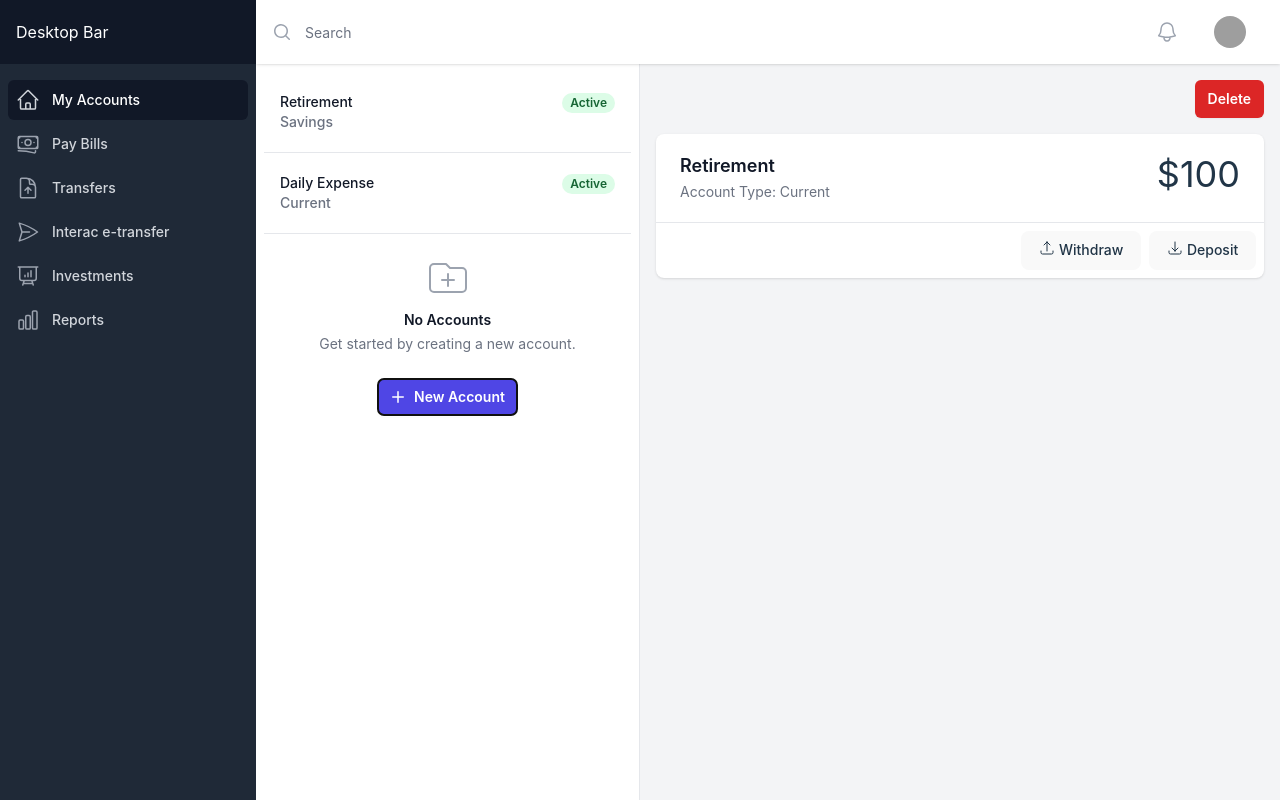
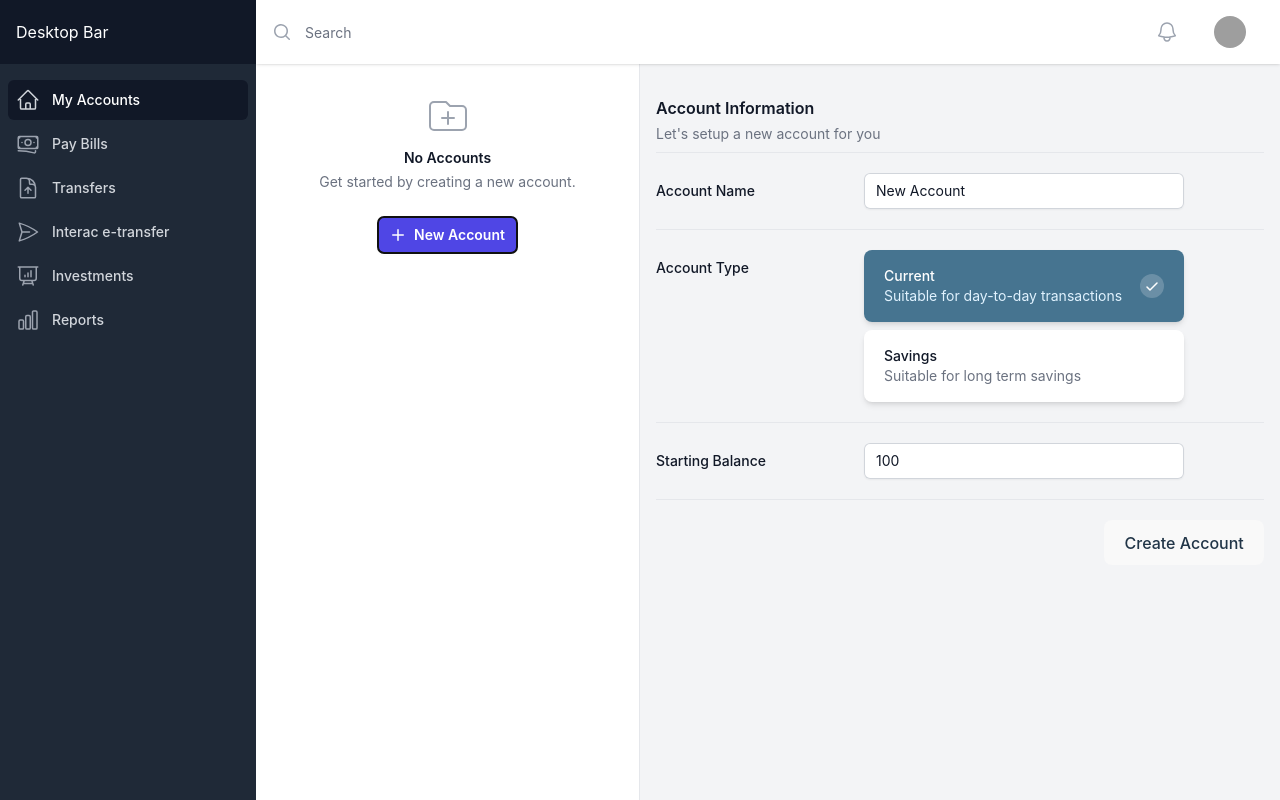
Before and after one commit to letsandeepio/banking-app, a React (Vite) app: page / in a window 1280 px wide. Both pictures are taken after a click on the button "New Account". Built offline with nearby package versions, Linux system fonts and the light colour scheme; grey boxes are pictures that could not be loaded.

Commit message:
add Create New Account form, logic & validation

```diff
--- a/package.json
+++ b/package.json
@@ -18,6 +18,7 @@
     "@heroicons/react": "^2.0.16",
     "react": "^18.2.0",
     "react-dom": "^18.2.0",
+    "sonner": "^0.1.6",
     "zustand": "^4.3.5"
   },
   "devDependencies": {
--- a/src/App.tsx
+++ b/src/App.tsx
@@ -6,6 +6,7 @@ import  DesktopSideBar from "./components/DesktopSideBar";
 import MainContainer from "./components/MainContainer";
 import NotificationsProfile from './components/NotificationsProfile';
 import SearchPanel from './components/SearchPanel';
+import { Toaster } from "sonner";
 
 export function classNames(...classes: string[]) {
   return classes.filter(Boolean).join(" ");
@@ -134,6 +135,7 @@ export default function App() {
           <MainContainer />
         </div>
       </div>
+      <Toaster richColors />
     </>
   );
 }
--- /dev/null
+++ b/src/components/AccountType.tsx
@@ -0,0 +1,95 @@
+import { useState } from "react";
+import { RadioGroup } from "@headlessui/react";
+
+export const accountTypes = [
+  {
+    name: "Current",
+    description: "Suitable for day-to-day transactions",
+    type: "current",
+  },
+  {
+    name: "Savings",
+    description: "Suitable for long term savings",
+    type: "saving"
+  },
+];
+
+export default function AccountType() {
+  const [selected, setSelected] = useState(accountTypes[0]);
+
+  return (
+    <div className='w-full'>
+      <div className='w-full sm:max-w-xs'>
+        <RadioGroup value={selected} onChange={setSelected}>
+          <RadioGroup.Label className='sr-only'>Server size</RadioGroup.Label>
+          <div className='space-y-2'>
+            {accountTypes.map((accountType) => (
+              <RadioGroup.Option
+                key={accountType.name}
+                value={accountType}
+                className={({ active, checked }) =>
+                  `${
+                    active
+                      ? "ring-2 ring-white ring-opacity-60 ring-offset-2 ring-offset-sky-300"
+                      : ""
+                  }
+                  ${
+                    checked ? "bg-sky-900 bg-opacity-75 text-white" : "bg-white"
+                  }
+                    relative flex cursor-pointer rounded-lg px-5 py-4 shadow-md focus:outline-none`
+                }
+              >
+                {({ active, checked }) => (
+                  <>
+                    <div className='flex w-full items-center justify-between'>
+                      <div className='flex items-center'>
+                        <div className='text-sm'>
+                          <RadioGroup.Label
+                            as='p'
+                            className={`font-medium  ${
+                              checked ? "text-white" : "text-gray-900"
+                            }`}
+                          >
+                            {accountType.name}
+                          </RadioGroup.Label>
+                          <RadioGroup.Description
+                            as='span'
+                            className={`inline ${
+                              checked ? "text-sky-100" : "text-gray-500"
+                            }`}
+                          >
+                            <span>{accountType.description}</span>
+                          </RadioGroup.Description>
+                        </div>
+                      </div>
+                      {checked && (
+                        <div className='shrink-0 text-white'>
+                          <CheckIcon className='h-6 w-6' />
+                        </div>
+                      )}
+                    </div>
+                  </>
+                )}
+              </RadioGroup.Option>
+            ))}
+          </div>
+        </RadioGroup>
+      </div>
+    </div>
+  );
+}
+
+function CheckIcon(props: any) {
+  return (
+    <svg viewBox='0 0 24 24' fill='none' {...props}>
+      <circle cx={12} cy={12} r={12} fill='#fff' opacity='0.2' />
+      <path
+        d='M7 13l3 3 7-7'
+        stroke='#fff'
+        strokeWidth={1.5}
+        strokeLinecap='round'
+        strokeLinejoin='round'
+      />
+    </svg>
+  );
+}
--- a/src/components/AccountView.tsx
+++ b/src/components/AccountView.tsx
@@ -1,10 +1,36 @@
+import { PlusIcon } from "@heroicons/react/24/outline";
 import React from "react";
-import AccountInfo from './AccountInfo';
+import useAppStore from "../zustand/store";
+import AccountInfo from "./AccountInfo";
+import NewAccountContainer from './NewAccountContainer';
 
 const AccountView = () => {
+  const viewMode = useAppStore((state) => state.viewMode);
+
   return (
     <div className='pt-4 w-full bg-gray-100'>
-      <div className='pb-4 pr-4 w-full flex justify-end'>
+      {viewMode === "begin" && (
+        <div className='p-4 flex h-full w-full justify-center align-middle items-center'>
+          Welcome to the Banking App, click on + New Account to begin.
+        </div>
+      )}
+
+      {viewMode === "new" && (
+        <div className='p-4 flex flex-col gap-2'>
+         <NewAccountContainer/>
+        </div>
+      )}
+
+      {/* <div className='pb-4 pr-4 w-full flex justify-end gap-2'>
+        <div className=''>
+          <button
+            type='button'
+            className='inline-flex items-center rounded-md bg-indigo-600 px-3 py-2 text-sm font-semibold text-white shadow-sm hover:bg-indigo-500 focus-visible:outline focus-visible:outline-2 focus-visible:outline-offset-2 focus-visible:outline-indigo-600'
+          >
+            <PlusIcon className='-ml-0.5 mr-1.5 h-5 w-5' aria-hidden='true' />
+            New Account
+          </button>
+        </div>
         <div>
           <button
             type='button'
@@ -14,7 +40,7 @@ const AccountView = () => {
           </button>
         </div>
       </div>
-      <AccountInfo />
+      <AccountInfo /> */}
     </div>
   );
 };
--- a/src/components/AccountsList.tsx
+++ b/src/components/AccountsList.tsx
@@ -1,22 +1,6 @@
-import React from 'react'
-import AddNewAccount from './AddNewAccount';
+import AddNewAccountPlaceholder from "./AddNewAccountPlaceholder";
 
-const accounts = [
-  {
-    id: 1,
-    type: "Savings",
-    name: "Retirement",
-    amount: "100",
-    description: "Accounts for long-term requirement savings",
-  },
-  {
-    id: 2,
-    type: "Current",
-    name: "Daily Expense",
-    amount: "100",
-    description: "Account for day-to-day expenses",
-  },
-];
+const accounts: any[] = [];
 
 const AccountsList = () => {
   return (
@@ -45,12 +29,16 @@ const AccountsList = () => {
               </p>
             </div>
           </div>
-
+          <div className='mt-1'>
+            <p className='text-sm text-gray-600 line-clamp-2'>
+              {account.description}
+            </p>
+          </div>
         </li>
       ))}
-      <AddNewAccount/>
+      <AddNewAccountPlaceholder />
     </ul>
   );
-}
+};
 
-export default AccountsList
+export default AccountsList;
--- /dev/null
+++ b/src/components/NewAccountContainer.tsx
@@ -0,0 +1,150 @@
+import React, { useState } from "react";
+import { toast } from 'sonner';
+import AccountType, { accountTypes } from "./AccountType";
+
+interface FormError {
+  accountName: boolean;
+  accountStartingBalance?: boolean;
+}
+
+const initialFormErrors = {
+  accountName: false,
+  accountStartingBalance: false,
+};
+
+const NewAccountContainer = () => {
+  const [formState, setFormState] = useState({
+    accountName: "New Account",
+    accountType: accountTypes[0],
+    accountStartingBalance: "100",
+  });
+
+  const [formErrors, setFormErrors] = useState<FormError>(initialFormErrors);
+
+  const createAccount = () => {
+    let formValidated = true;
+
+    setFormErrors(initialFormErrors);
+
+    if (!formState.accountName) {
+      setFormErrors((prev) => ({
+        ...prev,
+        accountName: true,
+      }));
+      formValidated = false;
+    }
+
+    console.log(Number(formState.accountStartingBalance));
+
+    if (Number(formState.accountStartingBalance) < 100) {
+      setFormErrors((prev) => ({
+        ...prev,
+        accountStartingBalance: true,
+      }));
+      formValidated = false;
+    }
+
+    if (formValidated) {
+      toast.success("New account created")
+    } else {
+      toast.error("Unable to to create new account");
+    }
+  };
+
+  console.log(formErrors);
+
+  return (
+    <>
+      <div>
+        <h3 className='text-base font-semibold leading-6 text-gray-900'>
+          Account Information
+        </h3>
+        <p className='mt-1 max-w-2xl text-sm text-gray-500'>
+          Let's setup a new account for you
+        </p>
+      </div>
+      <div className='space-y-6 sm:space-y-5'>
+        <div className='sm:grid sm:grid-cols-3 sm:items-start sm:gap-4 sm:border-t sm:border-gray-200 sm:pt-5'>
+          <label
+            htmlFor='account-name'
+            className='block text-sm font-medium leading-6 text-gray-900 sm:pt-1.5'
+          >
+            Account Name
+          </label>
+          <div className='mt-2 sm:col-span-2 sm:mt-0'>
+            <input
+              type='text'
+              name='account-name'
+              id='account-name'
+              autoComplete='given-name'
+              value={formState.accountName}
+              onChange={(e) =>
+                setFormState((state) => ({
+                  ...state,
+                  accountName: e.target.value,
+                }))
+              }
+              className='block w-full max-w-lg rounded-md border-0 py-1.5 text-gray-900 shadow-sm ring-1 ring-inset ring-gray-300 placeholder:text-gray-400 focus:ring-2 focus:ring-inset focus:ring-indigo-600 sm:max-w-xs sm:text-sm sm:leading-6'
+            />
+
+            {formErrors.accountName && (
+              <div className='text-xs text-red-400 py-2'>
+                Account name is required
+              </div>
+            )}
+          </div>
+        </div>
+
+        <div className='sm:grid sm:grid-cols-3 sm:items-start sm:gap-4 sm:border-t sm:border-gray-200 sm:pt-5'>
+          <label
+            htmlFor='account-type'
+            className='block text-sm font-medium leading-6 text-gray-900 sm:pt-1.5'
+          >
+            Account Type
+          </label>
+          <div className='mt-2 sm:col-span-2 sm:mt-0'>
+            <AccountType />
+          </div>
+        </div>
+
+        <div className='sm:grid sm:grid-cols-3 sm:items-start sm:gap-4 sm:border-t sm:border-gray-200 sm:pt-5'>
+          <label
+            htmlFor='last-name'
+            className='block text-sm font-medium leading-6 text-gray-900 sm:pt-1.5'
+          >
+            Starting Balance
+          </label>
+          <div className='mt-2 sm:col-span-2 sm:mt-0'>
+            <input
+              type='number'
+              name='last-name'
+              id='last-name'
+              autoComplete='family-name'
+              value={formState.accountStartingBalance}
+              onChange={(e) =>
+                setFormState((state) => ({
+                  ...state,
+                  accountStartingBalance: e.target.value,
+                }))
+              }
+              className='block w-full max-w-lg rounded-md border-0 py-1.5 text-gray-900 shadow-sm ring-1 ring-inset ring-gray-300 placeholder:text-gray-400 focus:ring-2 focus:ring-inset focus:ring-indigo-600 sm:max-w-xs sm:text-sm sm:leading-6'
+            />
+            {formErrors.accountStartingBalance && (
+              <div className='text-xs text-red-400 py-2'>
+                Starting balance must be greated than $100
+              </div>
+            )}
+          </div>
+        </div>
+
+        <div className='sm:grid sm:grid-cols-3 sm:items-start sm:gap-4 sm:border-t sm:border-gray-200 sm:pt-5'>
+          <div className='mt-2 sm:col-span-3 sm:mt-0 flex justify-end'>
+            <button onClick={createAccount}>Create Account</button>
+          </div>
+        </div>
+      </div>
+    </>
+  );
+};
+
+export default NewAccountContainer;
--- a/src/zustand/store.ts
+++ b/src/zustand/store.ts
@@ -7,17 +7,23 @@ interface Account {
   balance: number;
 }
 
+type Mode = "new" | "account" | "begin";
+
 interface AppStore {
+  viewMode: Mode;
+  setMode: (newMode: Mode) => void;
   accounts: Account[];
   fish: number;
   deleteAccount?: (byId: number) => void;
   deposit?: (byId: number, amount: number) => void;
-  withdraw?: (byId: number, amount:number) => void;
+  withdraw?: (byId: number, amount: number) => void;
 }
 
 const useAppStore = create<AppStore>()(
   persist(
     (set) => ({
+      setMode: (mode: Mode) => set((state) => ({ viewMode: mode })),
+      viewMode: "begin",
       fish: 0,
       accounts: [],
     }),
@@ -25,5 +31,4 @@ const useAppStore = create<AppStore>()(
   )
 );
 
-
 export default useAppStore;
```
Also changed, not shown: src/components/AddNewAccountPlaceholder.tsx (renamed from src/components/AddNewAccount.tsx, +6 -4 lines), 1 other file (tests, documents, lock files or other folders).
